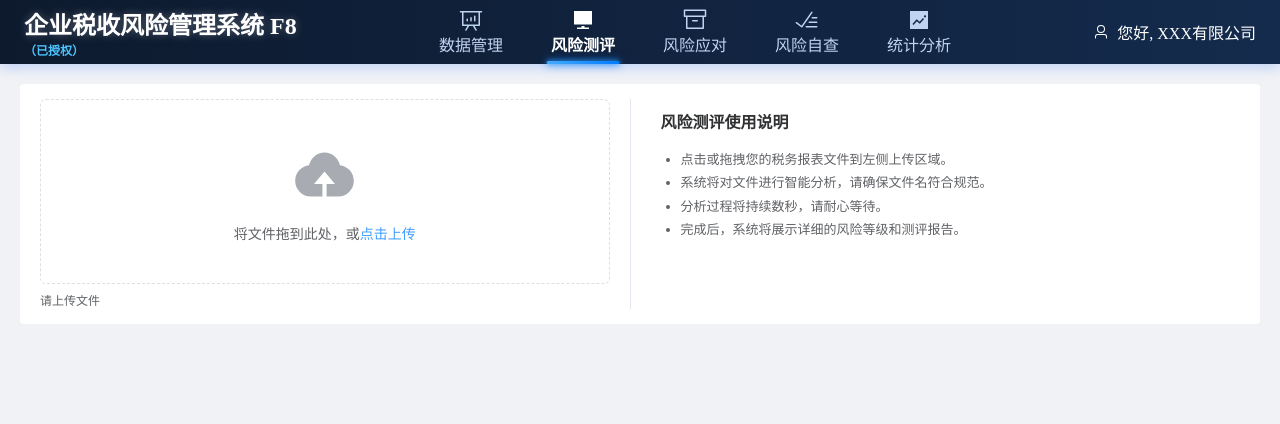
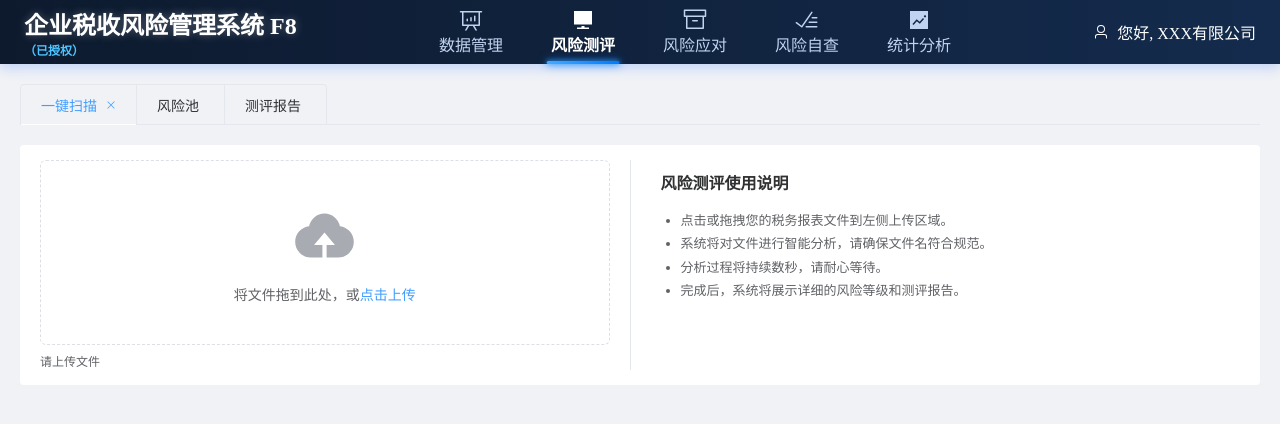
Before and after one commit to skydtrtzmr/Enterprise-Tax-Risk-Management-System, a Nuxt app: page /risk-assessment in a window 1280 px wide. Shown: the top 424 px of the page. Built offline with nearby package versions, Linux system fonts and the light colour scheme.

Commit message:
Update index.vue

```diff
--- a/pages/risk-assessment/index.vue
+++ b/pages/risk-assessment/index.vue
@@ -1,5 +1,23 @@
 <template>
     <div class="page-container">
+        <el-tabs
+            v-model="activeTab"
+            type="card"
+            class="main-tabs"
+            closable
+            @tab-remove="removeTab"
+        >
+            <el-tab-pane
+                v-for="item in openTabs"
+                :key="item.name"
+                :label="item.title"
+                :name="item.name"
+            >
+            </el-tab-pane>
+        </el-tabs>
+
+        <div class="tab-content">
+            <template v-if="activeTab === 'one-key-scan'">
                 <div class="upload-section">
                     <el-upload
                         drag
@@ -27,10 +45,6 @@
                                 当前文件: <strong>{{ fileName }}</strong>
                             </p>
                             <div :class="['risk-box', riskLevel]">
-                        <!-- <div class="risk-box-title">风险等级</div> -->
-                        <!-- <div class="risk-box-level">
-                            {{ riskLevel === "high" ? "高风险" : "低风险" }}
-                        </div> -->
                                 <div
                                     class="risk-box-description"
                                     v-if="riskLevel === 'high'"
@@ -69,33 +83,14 @@
                         striped-flow
                     />
                 </div>
-
-        <template v-else-if="fileName">
-            <el-tabs
-                v-model="activeTab"
-                type="card"
-                class="main-tabs"
-                closable
-                @tab-remove="removeTab"
-            >
-                <el-tab-pane
-                    v-for="item in openTabs"
-                    :key="item.name"
-                    :label="item.title"
-                    :name="item.name"
-                >
-                </el-tab-pane>
-            </el-tabs>
-
-            <div class="tab-content">
-                <template v-if="activeComponent">
+            </template>
+            <template v-else-if="activeComponent">
                 <component
                     :is="activeComponent"
                     v-bind="activeComponentProps"
                 />
             </template>
         </div>
-        </template>
     </div>
 </template>
 
@@ -196,9 +191,10 @@ const openTabs = shallowRef([
     tabsMap["risk-pool"],
     tabsMap["test-report"],
 ]);
-const activeTab = ref("test-report");
+const activeTab = ref("one-key-scan");
 
 const activeComponent = computed(() => {
+    if (activeTab.value === 'one-key-scan') return null;
     const active = openTabs.value.find((tab) => tab.name === activeTab.value);
     return active ? active.component : null;
 });
@@ -232,7 +228,7 @@ const removeTab = (targetName: TabPaneName) => {
 
 <style scoped>
 .page-container {
-    padding: 0 20px;
+    padding: 20px;
 }
 
 .upload-section {
@@ -308,7 +304,7 @@ const removeTab = (targetName: TabPaneName) => {
 }
 
 .main-tabs {
-    margin-top: 20px;
+    /* margin-top: 20px; */
 }
 
 :deep(.el-tabs__header) {
```
Lines whose indentation alone changed are shown as unchanged.
